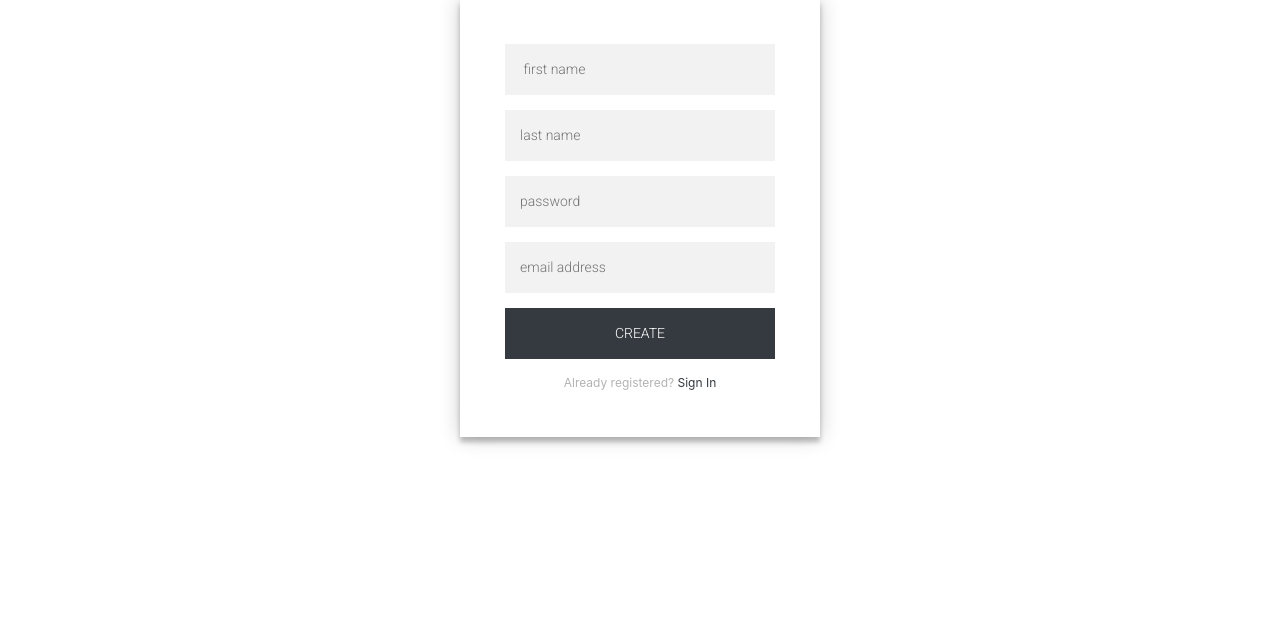
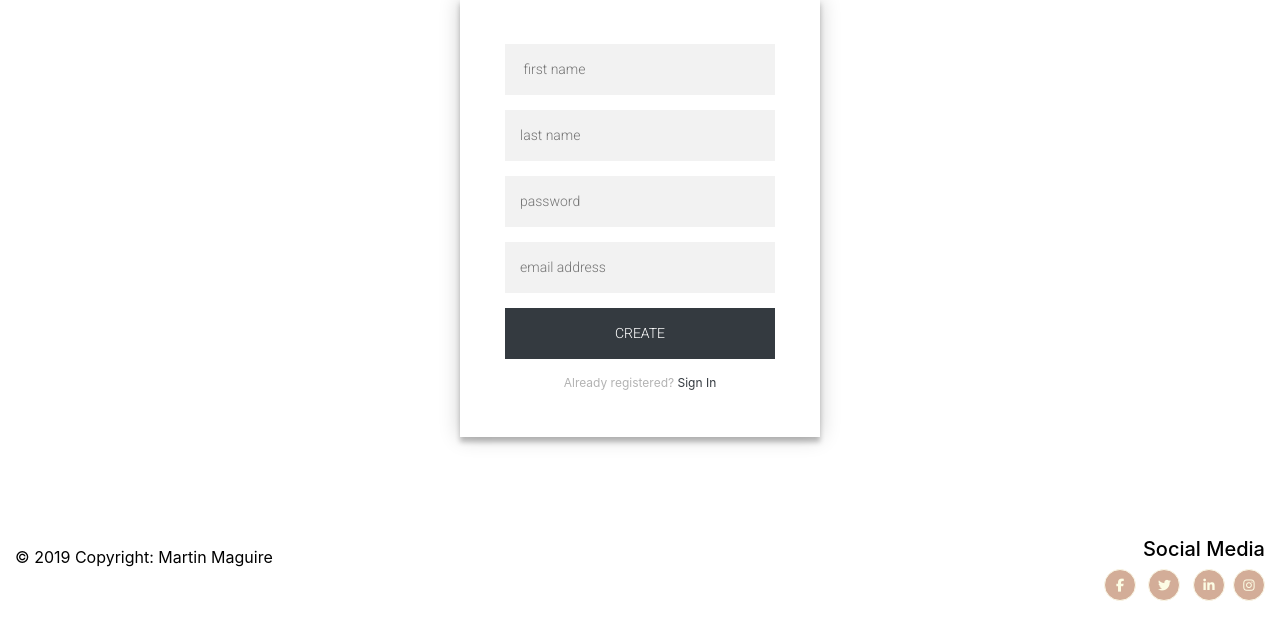
Before and after one commit to martinmaguire89/milestone-project-3, a Flask app: page /signup in a window 1280 px wide. Shown: the part 159-800 px from the top of the page. Run offline with Flask 2, Linux system fonts and the light colour scheme; some libraries are stand-ins or nearby versions.

Commit message:
footer added

```diff
--- a/app.py
+++ b/app.py
@@ -23,5 +23,5 @@ def signup():
 
 if __name__ == '__main__':
     app.run(host=os.environ.get('IP'),
-            port=int(os.environ.get('PORT')),
+            port=int(os.environ.get('PORT', '5000')),
             debug=True)
--- a/static/css/style.css
+++ b/static/css/style.css
@@ -7,3 +7,34 @@
   background-position: center;
   background-repeat: no-repeat;
 }
+
+social-links {
+    padding-bottom: 15px;
+}
+
+.social-links li a i {
+
+    width: 32px;
+    height: 32px;
+    padding: 12px 0;
+    border-radius: 50%;
+    font-size: 13px;
+    line-height: 7px;
+    text-align: center;
+    color: #fcfce4;
+    background: #d3ad98;
+    transition: all 0.35s ease-in-out;
+    -moz-transition: all 0.35s ease-in-out;
+    -webkit-transition: all 0.35s ease-in-out;
+    -o-transition: all 0.35s ease-in-out;
+    border: 1px solid #fbf9e7;
+}
+
+.social-links li a i:hover {
+    background: #ffc107;
+}
+
+footer {;
+    color:#000000;
+    margin: 0;
+}
--- a/templates/base.html
+++ b/templates/base.html
@@ -5,7 +5,8 @@
     <meta name="viewport" content="width=device-width, initial-scale=1.0">
     <meta http-equiv="X-UA-Compatible" content="ie=edge">
     <link rel="stylesheet" href="{{ url_for('static', filename='css/style.css') }}">
-    <link rel="stylesheet" href="https://stackpath.bootstrapcdn.com/bootstrap/4.4.1/css/bootstrap.min.css" integrity="sha384-Vkoo8x4CGsO3+Hhxv8T/Q5PaXtkKtu6ug5TOeNV6gBiFeWPGFN9MuhOf23Q9Ifjh" crossorigin="anonymous"
+    <link rel="stylesheet" href="https://stackpath.bootstrapcdn.com/bootstrap/4.4.1/css/bootstrap.min.css" integrity="sha384-Vkoo8x4CGsO3+Hhxv8T/Q5PaXtkKtu6ug5TOeNV6gBiFeWPGFN9MuhOf23Q9Ifjh" crossorigin="anonymous">
+    <script src="https://use.fontawesome.com/3338908855.js"></script>
 </head>
 
 <body>
@@ -35,7 +36,49 @@
 {% block content %}
 {% endblock %}
 
+<!-- Footer Links -->
+            <footer class="container-fluid ">
+                <div id="footer-details" class="row">
+                    <div class="col-sm-8 ">
+                        <h5 class="uppercase general-sub ">   </h5>
+                            <p class="inline-block ">
+                                © 2019 Copyright: Martin Maguire
+                            </p>
+                    </div>
+                    <div class="col-sm-4 text-md-right ">
 
+                        <h5 class="uppercase general-sub">Social Media</h5>
+                        <ul class="list-inline social-links ">
+                            <li class="list-inline-item ">
+                                <a target="_blank " href="https://www.facebook.com/martin.maguire.714 ">
+                                <i class="fa fa-facebook " aria-hidden="true "></i>
+                                <span class="sr-only ">Facebook</span>
+                            </a>
+                            </li>
+                            <li class="list-inline-item ">
+                                <a target="_blank " href="https://twitter.com/MartyMaguire89">
+                                <i class="fa fa-twitter " aria-hidden="true "></i>
+                                <span class="sr-only ">Twitter</span>
+                            </a>
+                            </li>
+                            <li class="list-inline-item ">
+                                <a target="_blank " href="https://www.linkedin.com/in/martin-maguire-3a0a94186/ ">
+                                <i class="fa fa-linkedin " aria-hidden="true "></i>
+                                <span class="sr-only ">LinkedIn</span>
+                            </a>
+                                <li class="list-inline-item ">
+                                    <a target="_blank " href="https://www.instagram.com/martym4889/ ">
+                                <i class="fa fa-instagram " aria-hidden="true "></i>
+                                <span class="sr-only ">Instagram</span>
+                            </a>
+                                </li>
+
+                        </ul>
+                    </div>
+                </div>
+
+<!-- Footer Links -->
+            </footer>
 
 <script src="https://code.jquery.com/jquery-3.4.1.slim.min.js" integrity="sha384-J6qa4849blE2+poT4WnyKhv5vZF5SrPo0iEjwBvKU7imGFAV0wwj1yYfoRSJoZ+n" crossorigin="anonymous"></script>
 <script src="https://cdn.jsdelivr.net/npm/popper.js@1.16.0/dist/umd/popper.min.js" integrity="sha384-Q6E9RHvbIyZFJoft+2mJbHaEWldlvI9IOYy5n3zV9zzTtmI3UksdQRVvoxMfooAo" crossorigin="anonymous"></script>
```
